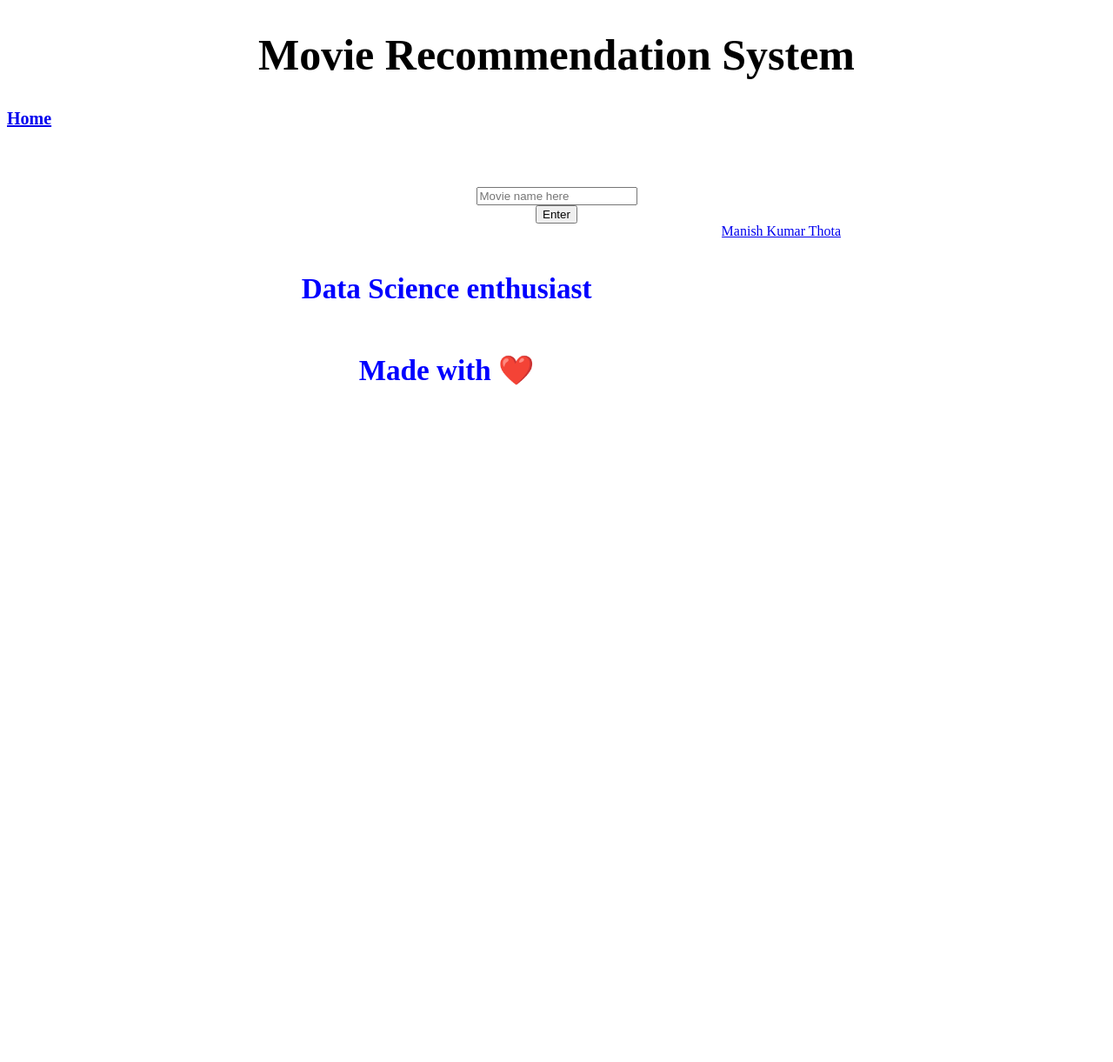
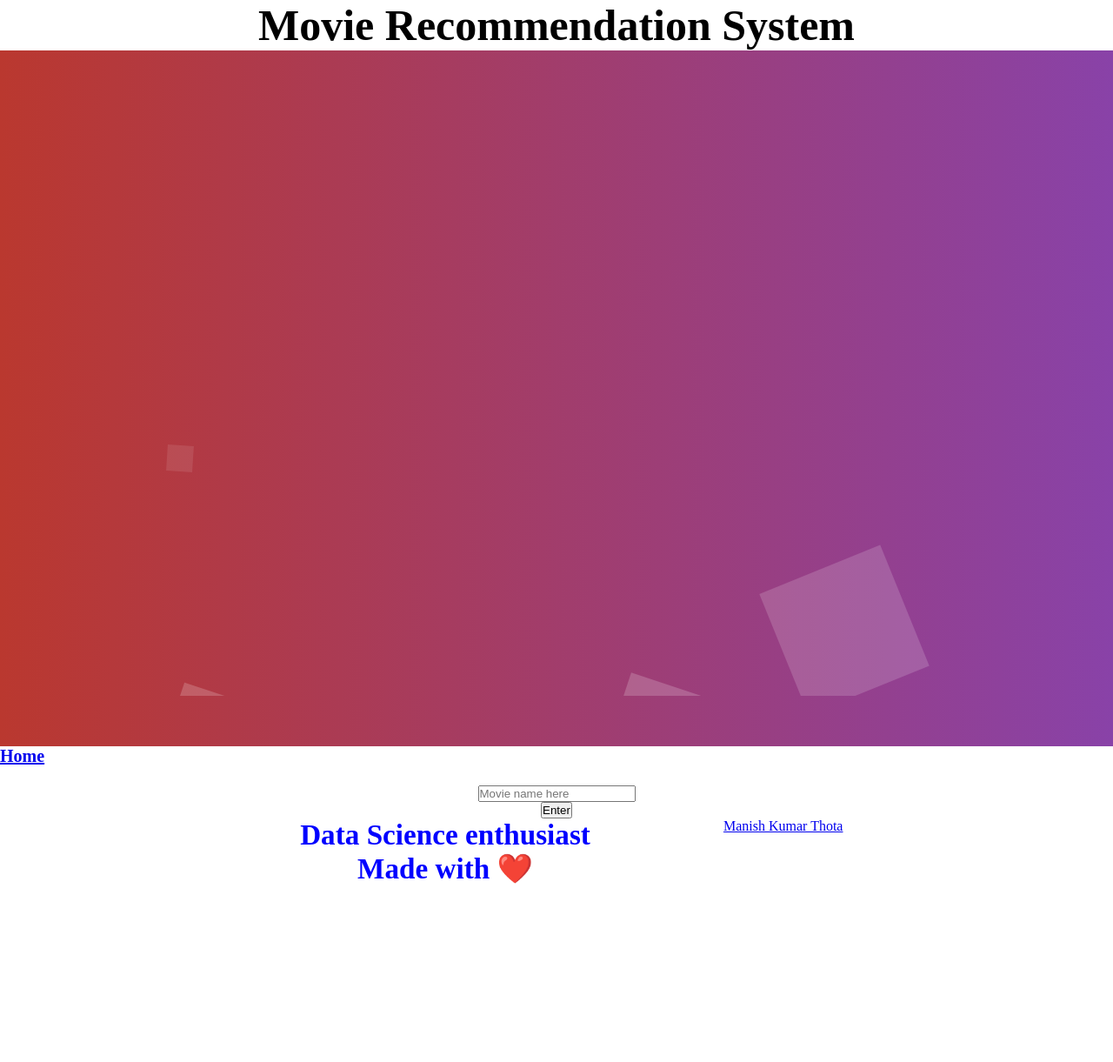
Before and after one commit to manishkumart/Movierecosys_pipeline, a Flask app: page / in a window 1280 px wide. Shown: the whole page at 87% size. Before the commit the page ends 443 px from the top, so only its background shows below. Run offline with Flask 2, Linux system fonts and the light colour scheme; some libraries are stand-ins or nearby versions.

Commit message:
Update base.html

```diff
--- a/templates/base.html
+++ b/templates/base.html
@@ -9,6 +9,10 @@
 
 
 <style>
+      *{
+  margin:0;
+  padding:0;
+}
     .Title { color: Black;
       font-size: 50px;
   text-align: center;
@@ -21,22 +25,111 @@
   .second{
   text-align: center;
   }
-  #leftbox {
-                float:right;
-                background:white;
-                width:35%;
-                height:280px;
-            }
-   #middlebox{
-                float:right;
+  #leftbox { float:right;
                 background:white;
                 width:50%;
                 height:280px;
                font-size: 40px;
                text-align: center;
                color:blue;
+
+            }
+   #middlebox{
+                float:right;
+                background:white;
+                width:35%;
+                height:280px;
+
             }
 
+.animation-area{
+  background: linear-gradient(to left, #8942a8, #ba382f);
+  width: 100%;
+  height:100vh;
+}
+.box-area{
+position: absolute;
+top:0;
+left:0;
+width:100%;
+height:100%;
+overflow:hidden;
+}
+.box-area li{
+position: absolute;
+diplay: block;
+list-style: none;
+width:25px;
+height:25px;
+background: rgba(255, 255, 255, 0.2);
+animation: animate 100s linear infinite;
+bottom: -150px;
+}
+
+.box-area li:nth-child(1){
+left:85%;
+width: 80px;
+height: 80px;
+animation-delay: 0s;
+}
+.box-area li:nth-child(2){
+left:15%;
+width: 30px;
+height: 30px;
+animation-delay: 1.5s;
+animation-duration: 10s;
+}
+.box-area li:nth-child(3){
+left:70%;
+width: 100px;
+height: 100px;
+animation-delay: 4.5s;
+}
+.box-area li:nth-child(4){
+left:70%;
+width: 150px;
+height: 150px;
+animation-delay: 0s;
+animation-duration: 35s;
+}
+.box-area li:nth-child(5){
+left:65%;
+width: 40px;
+height: 40px;
+animation-delay: 0s;
+
+}
+.box-area li:nth-child(6){
+left:15%;
+width: 110px;
+height: 110px;
+animation-delay: 1.5s;
+
+}
+.box-area li:nth-child(7){
+left:55%;
+width: 120px;
+height: 120px;
+animation-delay: 1.5s;
+
+}
+.box-area li:nth-child(8){
+left:25%;
+width: 90px;
+height: 90px;
+animation-delay: 1.5s;
+
+}
+@keyframes animate{
+ 0%{
+ transform: translateY(0) rotate(0deg);
+ opacity: 1;
+   }
+100%{
+ transform: translateY(-800px) rotate(360deg);
+ opacity: 0;
+   }
+}
 </style>
 
 </head>
@@ -49,6 +142,19 @@
 <h1 class="Title">Movie Recommendation System</h1>
   </center>
 
+<div class ="animation-area">
+   <ul class="box-area">
+      <li></li>
+      <li></li>
+      <li></li>
+      <li></li>
+
+      <li></li>
+      <li></li>
+      <li></li>
+    </ul>
+</div>
+
 
  <h4 class = "one" ><a href="{{url_for('home')}}">Home</a></h4>
 
@@ -59,13 +165,13 @@
  <div id = "boxes">
 
 
-            <div id = "leftbox">
+            <div id = "middlebox">
 
 
        <div class="LI-profile-badge"  data-version="v1" data-size="medium" data-locale="en_US" data-type="vertical" data-theme="dark" data-vanity="manish-kumar-thota-0136ab125"><a class="LI-simple-link" href='https://in.linkedin.com/in/manish-kumar-thota-0136ab125?trk=profile-badge'>Manish Kumar Thota</a></div>
             </div>
 
-            <div id = "middlebox">
+            <div id = "leftbox">
                  <h5 class="card-title">Data Science enthusiast</h3>
             <h5 class="card-text">Made with <span>❤️</span> </h4>
             </div>
```
